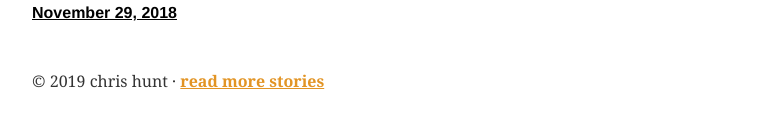
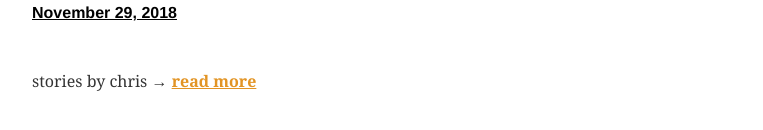
Before and after one commit to chrishunt/stories, a Gatsby site: page / in a window 1280 px wide. Shown: the part 2085-2215 px from the top of the page, without its empty margins (258-1021 px from the left). Built offline with nearby package versions, Linux system fonts and the light colour scheme; Gatsby itself is replaced by a stand-in of ours; some packages are replaced by stand-ins of ours.

Commit message:
Everyone knows it's copyrighted man

```diff
--- a/src/components/layout.js
+++ b/src/components/layout.js
@@ -30,9 +30,9 @@ const Layout = ({ children }) => (
           {children}
           <footer>
             <div className="text">
-              © {new Date().getFullYear()} chris hunt &middot;
+              stories by chris &rarr;
               {` `}
-              <a href="/">read more stories</a>
+              <a href="/">read more</a>
             </div>
           </footer>
         </div>
```
